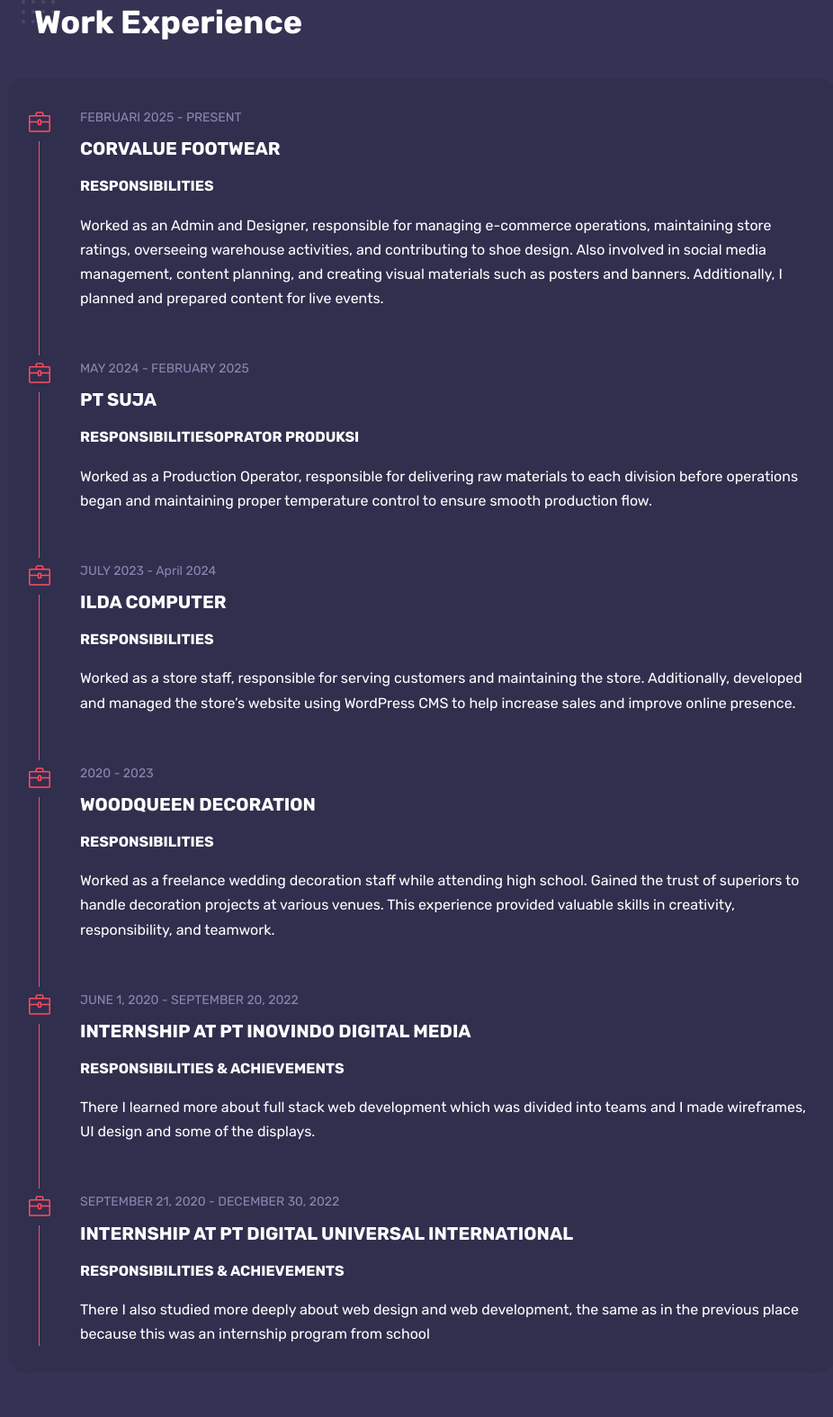
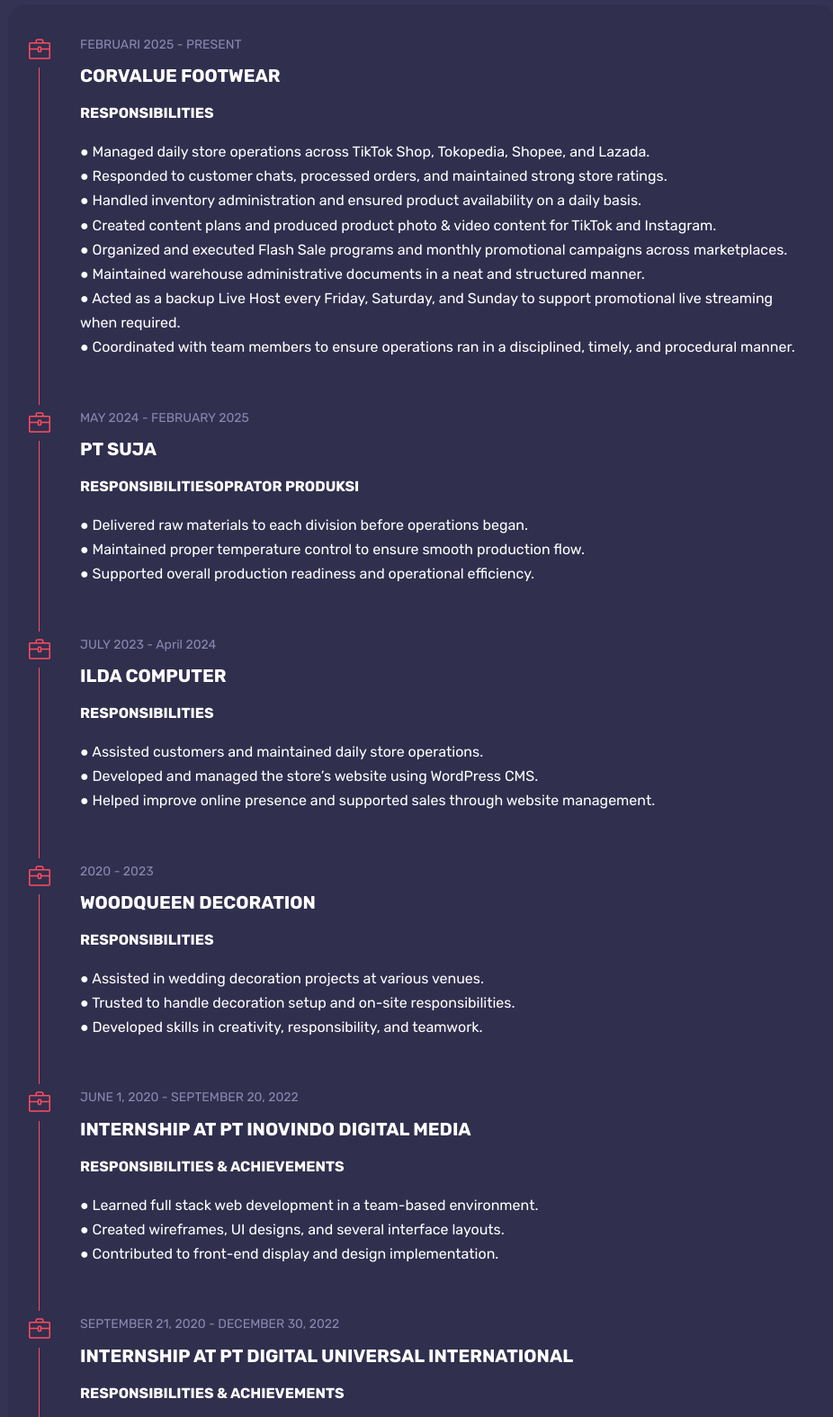
Before and after one commit to riojihan0110/CVRioJihan, a plain HTML site: page index.html in a window 1280 px wide. Shown: the part 1938-3513 px from the top of the page at 90% size, without its empty margins (316-1242 px from the left). Drawn offline with nearby package versions, Linux system fonts and the light colour scheme; files whose address does not match are found by name.

Commit message:
update: perbaikan konten dan file terbaru

```diff
--- a/index.html
+++ b/index.html
@@ -130,8 +130,8 @@
 
 				<!-- social icons -->
 				<ul class="social-icons light list-inline mb-0 mt-4">
-					<li class="list-inline-item"><a href="https://instagram.com/yo.oohn__?igshid=NjlwNzlyMDk2Mg=="><i class="fab fa-instagram"></i></a></li>
-					<li class="list-inline-item"><a href="https://pin.it/3183klb"><i class="fab fa-pinterest-p"></i></a></li>
+					<li class="list-inline-item"><a href="https://www.instagram.com/riojhn.01/"><i class="fab fa-instagram"></i></a></li>
+					<li class="list-inline-item"><a href="https://id.pinterest.com/fvxxinkdesign/"><i class="fab fa-pinterest-p"></i></a></li>
 					<li class="list-inline-item"><a href="https://wa.me/6289637116885"><i class="fab fa-whatsapp"></i></a></li>
 				</ul>
 
@@ -202,7 +202,7 @@
 				<div class="col-md-9 triangle-left-md triangle-top-sm">
 					<div class="rounded bg-dark shadow-light padding-30">
 						<!-- about text -->
-						<p>A passionate and creative professional with experience in e-commerce management, social media strategy, and visual design. Skilled in content planning, SEO, and social media management, with proficiency in Figma, Photoshop, and Canva. Experienced in managing online stores, maintaining brand performance, and creating engaging promotional materials such as posters, banners, and product visuals. Enjoys working behind the scenes, planning and developing impactful ideas that contribute to something bigger while ensuring creativity and brand consistency in every project.</p>
+						<p>E-Commerce and Operational Administration Specialist with experience managing marketplaces, promotional content, flash sale campaigns, as well as inventory and warehouse documentation at Corvalue Footwear. Accustomed to maintaining store performance, responsive customer service, and well-organized administrative processes to support sales and branding.</p>
 						<div class="spacer d-md-none d-lg-none" data-height="30"></div>
 
 						<div class="row">
@@ -273,6 +273,14 @@
 										<!-- skill item -->
 										<div class="skill-item">
 											<div class="skill-info clearfix">
+												<h4 class="float-left mb-3 mt-0">Microsoft Office</h4>
+												<span class="float-right">Advanced</span>
+											</div>
+										</div>
+
+										<!-- skill item -->
+										<div class="skill-item">
+											<div class="skill-info clearfix">
 												<h4 class="float-left mb-3 mt-0">Figma</h4>
 												<span class="float-right">Expert</span>
 											</div>
@@ -282,6 +290,14 @@
 										<div class="skill-item">
 											<div class="skill-info clearfix">
 												<h4 class="float-left mb-3 mt-0">Canva</h4>
+												<span class="float-right">Advanced</span>
+											</div>
+										</div>
+
+										<!-- skill item -->
+										<div class="skill-item">
+											<div class="skill-info clearfix">
+												<h4 class="float-left mb-3 mt-0">CapCut</h4>
 												<span class="float-right">Advanced</span>
 											</div>
 										</div>
@@ -305,11 +321,13 @@
 										<!-- skill item -->
 										<div class="skill-item">
 											<div class="skill-info clearfix">
-												<h4 class="float-left mb-3 mt-0">Corel Draw</h4>
+												<h4 class="float-left mb-3 mt-0">CorelDRAW</h4>
 												<span class="float-right">Beginner</span>
 											</div>
 										</div>
 									</div>
+
+
 
 									<div class="bahasa col-md-6">
 										<h3>Language</h3>
@@ -375,7 +393,14 @@
 								<span class="time">FEBRUARI 2025 - PRESENT</span>
 								<h3 class="title">CORVALUE FOOTWEAR</h3>
 								<h6 class="rspbs">RESPONSIBILITIES</h6>
-								<p>Worked as an Admin and Designer, responsible for managing e-commerce operations, maintaining store ratings, overseeing warehouse activities, and contributing to shoe design. Also involved in social media management, content planning, and creating visual materials such as posters and banners. Additionally, I planned and prepared content for live events.
+								<p>● Managed daily store operations across TikTok Shop, Tokopedia, Shopee, and Lazada.</p>
+								<p>● Responded to customer chats, processed orders, and maintained strong store ratings.</p>
+								<p>● Handled inventory administration and ensured product availability on a daily basis.</p>
+								<p>● Created content plans and produced product photo & video content for TikTok and Instagram.</p>
+								<p>● Organized and executed Flash Sale programs and monthly promotional campaigns across marketplaces.</p>
+								<p>● Maintained warehouse administrative documents in a neat and structured manner.</p>
+								<p>● Acted as a backup Live Host every Friday, Saturday, and Sunday to support promotional live streaming when required.</p>
+								<p>● Coordinated with team members to ensure operations ran in a disciplined, timely, and procedural manner.</p>
 							</div>
 						</div>
 
@@ -385,8 +410,9 @@
 								<span class="time">MAY 2024 - FEBRUARY 2025</span>
 								<h3 class="title">PT SUJA</h3>
 								<h6 class="rspbs">RESPONSIBILITIESOPRATOR PRODUKSI</h6>
-								<p>Worked as a Production Operator, responsible for delivering raw materials to each division before operations began and maintaining proper temperature control to ensure smooth production flow.
-								</p>
+								<p>● Delivered raw materials to each division before operations began.</p>
+								<p>● Maintained proper temperature control to ensure smooth production flow.</p>
+								<p>● Supported overall production readiness and operational efficiency.</p>
 							</div>
 						</div>
 
@@ -396,8 +422,9 @@
 								<span class="time">JULY 2023 - April 2024</span>
 								<h3 class="title">ILDA COMPUTER</h3>
 								<h6 class="rspbs">RESPONSIBILITIES</h6>
-								<p>Worked as a store staff, responsible for serving customers and maintaining the store. Additionally, developed and managed the store’s website using WordPress CMS to help increase sales and improve online presence.
-								</p>
+								<p>● Assisted customers and maintained daily store operations.</p>
+								<p>● Developed and managed the store’s website using WordPress CMS.</p>
+								<p>● Helped improve online presence and supported sales through website management.</p>
 							</div>
 						</div>
 
@@ -406,8 +433,9 @@
 								<span class="time">2020 - 2023</span>
 								<h3 class="title">WOODQUEEN DECORATION</h3>
 								<h6 class="rspbs">RESPONSIBILITIES</h6>
-								<p>Worked as a freelance wedding decoration staff while attending high school. Gained the trust of superiors to handle decoration projects at various venues. This experience provided valuable skills in creativity, responsibility, and teamwork.
-								</p>
+								<p>● Assisted in wedding decoration projects at various venues.</p>
+								<p>● Trusted to handle decoration setup and on-site responsibilities.</p>
+								<p>● Developed skills in creativity, responsibility, and teamwork.</p>
 							</div>
 						</div>
 
@@ -416,9 +444,9 @@
 								<span class="time">JUNE 1, 2020 - SEPTEMBER 20, 2022</span>
 								<h3 class="title">INTERNSHIP AT PT INOVINDO DIGITAL MEDIA</h3>
 								<h6 class="rspbs">RESPONSIBILITIES & ACHIEVEMENTS</h6>
-								<P>There I learned more about full stack web development which was
-									divided into teams and I made wireframes, UI design and some of the displays.
-								</P>
+								<p>● Learned full stack web development in a team-based environment.</p>
+								<p>● Created wireframes, UI designs, and several interface layouts.</p>
+								<p>● Contributed to front-end display and design implementation.</p>
 							</div>
 						</div>
 
@@ -427,9 +455,9 @@
 								<span class="time">SEPTEMBER 21, 2020 - DECEMBER 30, 2022</span>
 								<h3 class="title">INTERNSHIP AT PT DIGITAL UNIVERSAL INTERNATIONAL</h3>
 								<h6 class="rspbs">RESPONSIBILITIES & ACHIEVEMENTS</h6>
-								<P>There I also studied more deeply about web design
-									and web development, the same as in the previous place because this was an internship program from school
-								</P>
+								<p>● Deepened knowledge of web design and web development.</p>
+								<p>● Worked on UI design and website layout as part of the internship program.</p>
+								<p>● Collaborated with team members on development tasks assigned by mentors.</p>
 							</div>
 						</div>
 						<!-- main line -->
@@ -556,7 +584,7 @@
 
 	<div class="bt row justify-content-center p-4">
 		<button class="btn" type="submit">
-			<a href="sr/CV-Rio-Jihan.pdf" class="btn btn-default">Download My CV</a>
+			<a href="sr/CV_RIO_JIHAN.pdf" class="btn btn-default">Download My CV</a>
 		</button>
 
 		<button class="btn" type="submit">
```
Also changed, not shown: 5 other files.
